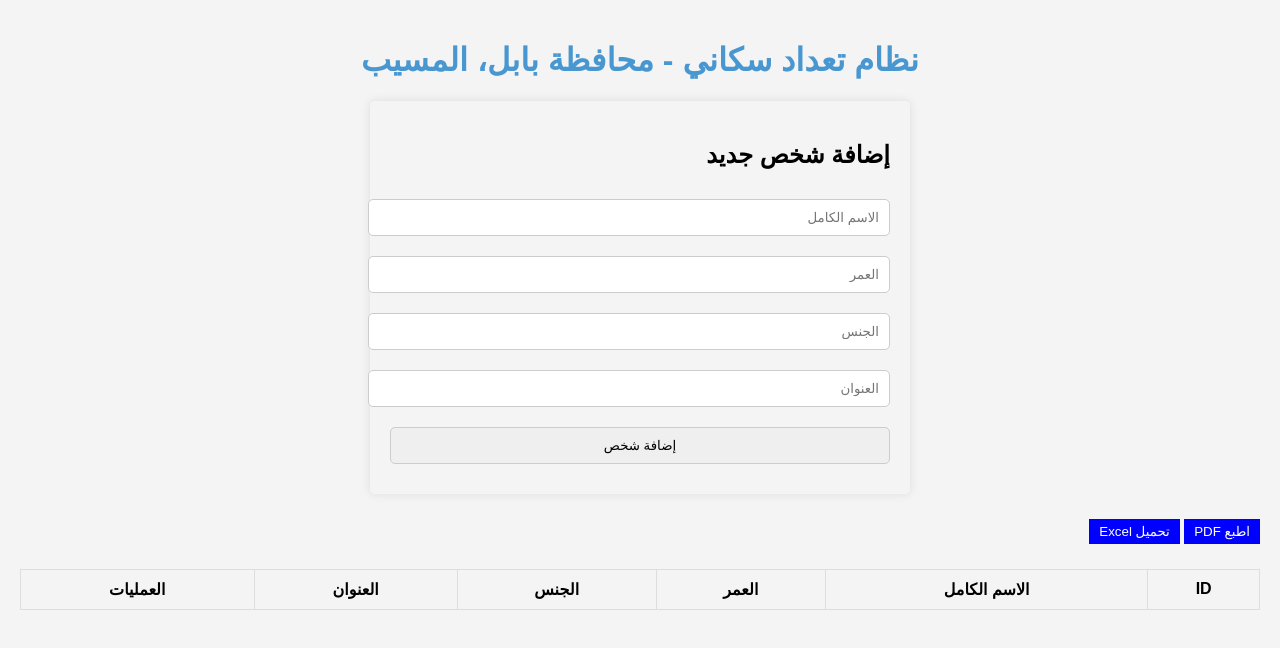
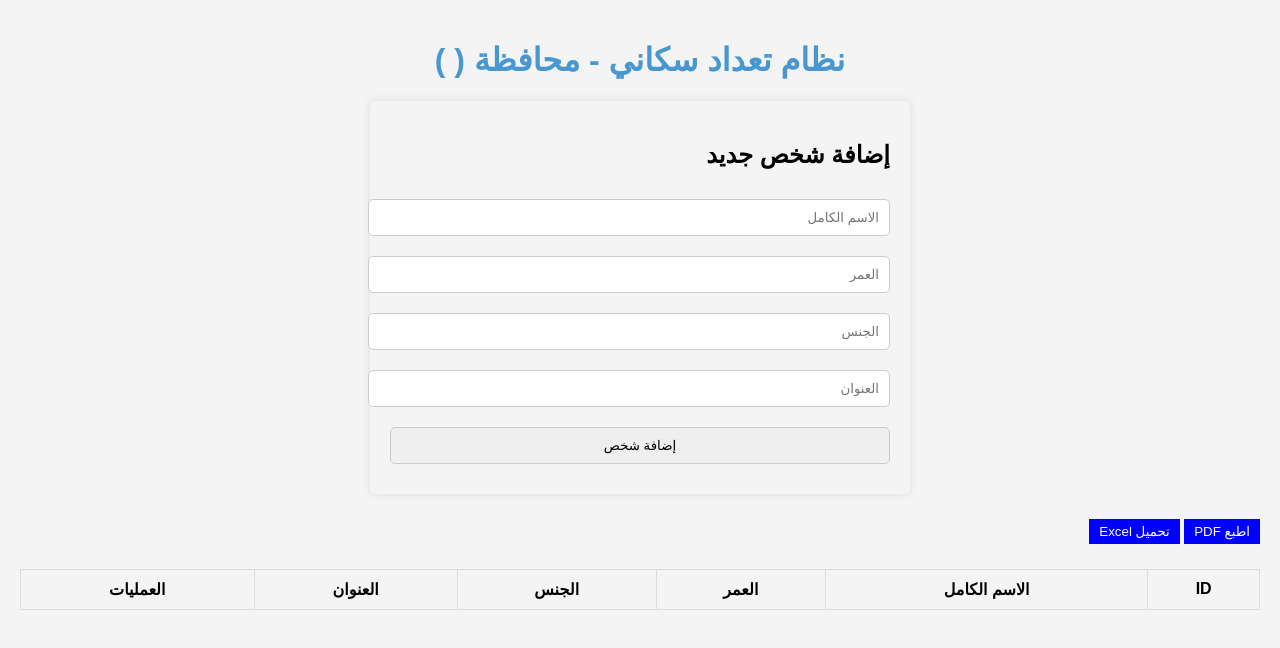
Before and after one commit to sakobau/bot, a plain HTML site: page index.html in a window 1280 px wide. Drawn offline with nearby package versions, Linux system fonts and the light colour scheme.

Commit message:
Update index.html

```diff
--- a/index.html
+++ b/index.html
@@ -60,7 +60,7 @@
 </head>
 <body>
 
-<h1>نظام تعداد سكاني - محافظة بابل، المسيب</h1>
+<h1>نظام تعداد سكاني - محافظة (  )</h1>
 
 <!-- نموذج إضافة شخص جديد -->
 <form id="personForm">
```
